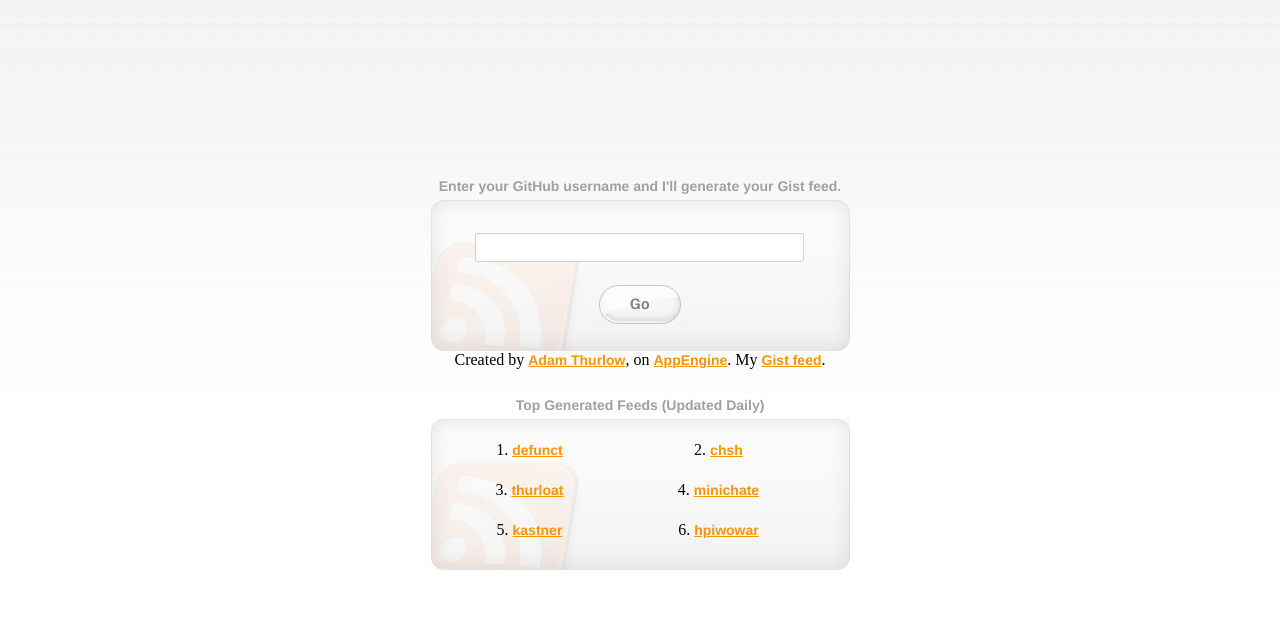
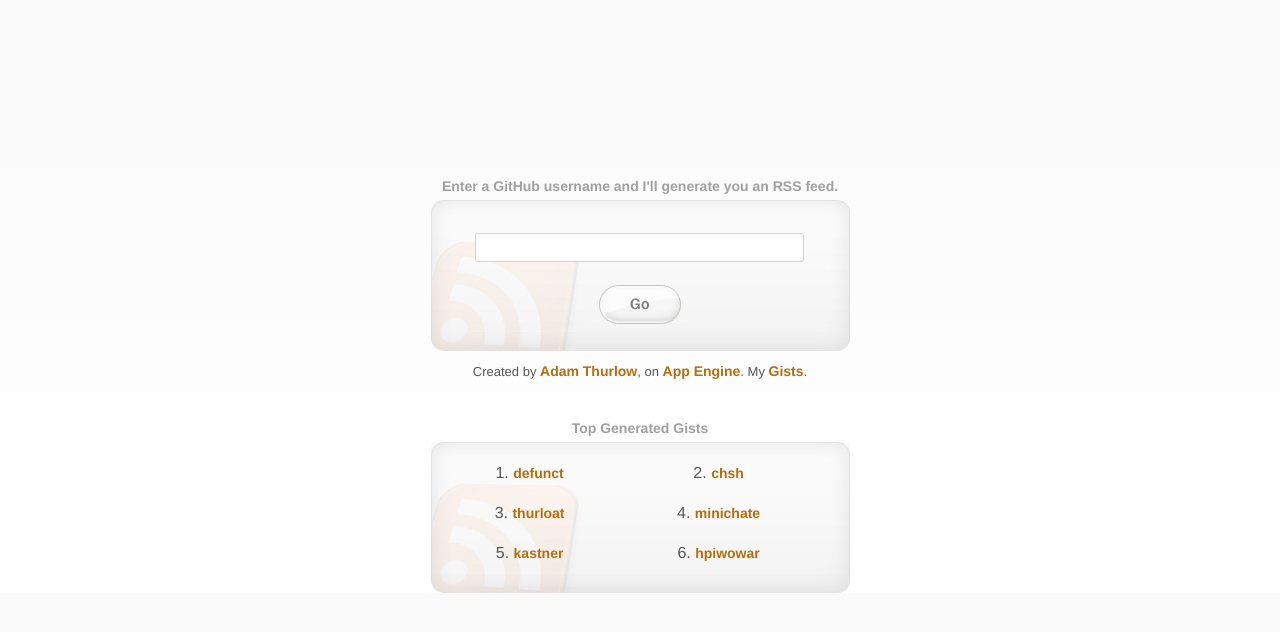
Before and after one commit to thurloat/gistrss, a Python web app: template src/templates/index.html in a window 1280 px wide. Shown: the top 632 px of the page. Run offline with Jinja, Linux system fonts and the light colour scheme; the template is opened without the code that fills it, so the values that code supplies are empty.

Commit message:
Stop sucking, <center> tag sucks, background image gradients are suck.

```diff
--- a/src/media/css/style.css
+++ b/src/media/css/style.css
@@ -2,9 +2,15 @@
 body {
     margin:0;
     padding:0;
-background-color:#fff;
-background-image:url(/media/images/body-bg.jpg);
-background-repeat:repeat-x;
+    font-family:Helvetica, Arial, sans-serif;
+
+    background-color: #FAFAFA;
+    background-image: -webkit-gradient(linear, left top, left bottom, from(#FAFAFA), to(#FFF));
+    background-image: -webkit-linear-gradient(top, #FAFAFA, #FFF);
+    background-image:    -moz-linear-gradient(top, #FAFAFA, #FFF);
+    background-image:      -o-linear-gradient(top, #FAFAFA, #FFF);
+    background-image:         linear-gradient(to bottom, #FAFAFA, #FFF);
+
 }
 
 div#container {
@@ -20,6 +26,7 @@ background-image:url(/media/images/main-bg.jpg);
     background-repeat:no-repeat;
     text-align:center;
     margin-top:200px;
+    color: #555;
 }
 div.bottom{
     margin-top: 50px;
@@ -44,8 +51,19 @@ padding:0 0 0 5px;
     margin:33px 0 20px 44px;
     font-family:Helvetica, Arial, sans-serif;
     font-weight:700;
-color:#fa9300;
+    color:#B36F0F;
     font-size:16px;
+}
+
+p.note {
+    margin: 0 auto;
+    text-align: center;
+    color: #555;
+    line-height: 40px;
+    font-size: 13px;
+}
+p.note a {
+    font-size: 14px;
 }
 
 #submit {
@@ -76,6 +94,7 @@ background-position:0 -44px;
 #submit {
     border:none;
 }
+
 div.box p{
     position:relative;
     top:-22px;
@@ -90,13 +109,20 @@ font-weight:700;
 }
 
 a {
-color:#fa9300;
+    color:#B36F0F;
     font-size:14px;
     font-weight:700;
     font-family:Helvetica, Arial, sans-serif;
     outline: none;
+    text-decoration: none;
+
+    -webkit-transition: all 0.3s ease-out;
+    -moz-transition: all 0.3s ease-out;
+    -o-transition: all 0.3s ease-out;
+    transition: all 0.3s ease-out;
 }
 
 a:hover {
-color:#a0a0a0;
+    color: #F49D25;
+    text-decoration: underline;
 }
--- a/src/templates/index.html
+++ b/src/templates/index.html
@@ -2,7 +2,7 @@
 <html xmlns="http://www.w3.org/1999/xhtml">
 <head>
 <meta http-equiv="Content-Type" content="text/html; charset=UTF-8" />
-<title>gistrss</title>
+<title>Github Gists => RSS Feeds</title>
 <link rel="stylesheet" href="/media/css/style.css" type="text/css" />
 <script type="text/javascript">
   var _gaq = _gaq || [];
@@ -20,19 +20,20 @@
 
 <div id="container">
 	<form method="post" action="/redir">
-		<div class="box">
-		<p>Enter your GitHub username and I'll generate your Gist feed.</p>
-	    <input name="bleep_bloop" type="text" class="input-field" />
-	    <input type="image" src="/media/images/trans.png" id="submit" />
-	  </div><!--END BOX-->
-	  <center>
-		  Created by <a href="http://thurloat.com/">Adam Thurlow</a>, on
-		   <a href="http://appengine.google.com/">AppEngine</a>. My
-		  <a href="http://gistrss.appspot.com/feed/thurloat">Gist feed</a>.
-	  </center>
+        <div class="box">
+            <p>Enter a GitHub username and I'll generate you an RSS feed.</p>
+            <input name="bleep_bloop" type="text" class="input-field" />
+            <input type="image" src="/media/images/trans.png" id="submit" />
+        </div><!--END BOX-->
 	</form>
+    <p class="note">
+        Created by <a href="http://thurloat.com/">Adam Thurlow</a>, on
+        <a href="http://appengine.google.com/">App Engine</a>. My
+        <a href="http://gistrss.appspot.com/feed/thurloat">Gists</a>.
+    </p>
+
 	<div class="box bottom">
-		<p>Top Generated Feeds (Updated Daily)</p>
+		<p>Top Generated Gists</p>
 		<table>
 			<tr>
 				<td>1. <a href="/feed/defunkt">defunct</a></td>
```
Also changed, not shown: src/media/images/body-bg.jpg (deleted). Lines whose indentation alone changed are shown as unchanged.
